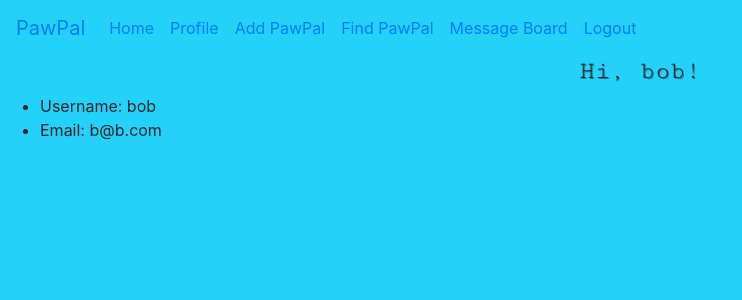
After one commit to kirksudduth/PawPal, a Django app: page /profile/ in a window 1280 px wide. The commit adds this page. Shown: the top 300 px of the page, without its empty margins (0-742 px from the left). Run offline with Django 3.2, Linux system fonts and the light colour scheme; a user stored in the database is signed in; data comes from the database, SQL or seed files in the repository; data that the repository does not hold is empty; parts of the project's set-up code (start-up, migrations or seed data) failed here and were passed over; some libraries are stand-ins or nearby versions.

Commit message:
trying to get all necessary info showing up on profile page

```diff
--- /dev/null
+++ b/pawpalproject/pawpalapp/templates/parents/profile.html
@@ -0,0 +1,18 @@
+{% extends 'shared/base.html' %} {% load static %} {% block css %}
+<link rel="stylesheet" href="{% static 'styles/base.css' %}" />
+{% endblock %} {% block content %}
+<h3>Hi, {{ profile_view.parent.user.username }}!</h3>
+<div class="profile_info">
+  <ul>
+    <li class="username">Username: {{ profile_view.parent.user.username }}</li>
+    <li class="email">Email: {{ profile_view.parent.user.email }}</li>
+  </ul>
+</div>
+<div class="pawpals">
+  {% for pawpal in profile_view.pawpals%}
+  <div class="pawpal">
+    <h5>{{ pawpal.name }}</h5>
+  </div>
+  {% endfor %}
+</div>
+{% endblock %}
--- a/pawpalproject/pawpalapp/templates/pawpals/add.html
+++ b/pawpalproject/pawpalapp/templates/pawpals/add.html
@@ -1,5 +1,7 @@
-{% extends 'shared/base.html' %} {% block title %}Add Pawpal{% endblock %} {%
-load crispy_forms_tags %} {% block content %}
+{% extends 'shared/base.html' %} {% load static %} {% block css %}
+<link rel="stylesheet" href="{% static 'styles/base.css' %}" />
+{% endblock %} {% block title %}Add Pawpal{% endblock %} {%load
+crispy_forms_tags %} {% block content %}
 <form method="POST" class="form-group">
   {{ form }}
   <button type="submit" class="btn btn-success">Add Pawpal</button>
--- a/pawpalproject/pawpalapp/templates/shared/base.html
+++ b/pawpalproject/pawpalapp/templates/shared/base.html
@@ -25,7 +25,7 @@
     <header>
       {% block nav %}
       <nav class="navbar navbar-expand-md sticky-top">
-        <a class="navbar-brand" href="#">PawPal</a>
+        <a class="navbar-brand" href="{% url 'pawpalapp:home' %}">PawPal</a>
         {% if request.user.is_authenticated %}
         <button
           class="navbar-toggler"
@@ -43,10 +43,12 @@
         <div class="collapse navbar-collapse" id="navbarText">
           <ul class="navbar-nav mr-auto nav">
             <li class="nav-item">
-              <a class="nav-link" href="#">Home</a>
+              <a class="nav-link" href="{% url 'pawpalapp:home' %}">Home</a>
             </li>
             <li class="nav-item">
-              <a class="nav-link" href="#">Profile</a>
+              <a class="nav-link" href="{% url 'pawpalapp:profile' %}"
+                >Profile</a
+              >
             </li>
             <li class="nav-item">
               <a class="nav-link" href="{% url 'pawpalapp:add_pawpal' %}"
--- a/pawpalproject/pawpalapp/urls.py
+++ b/pawpalproject/pawpalapp/urls.py
@@ -11,4 +11,5 @@ urlpatterns = [
     path('accounts/', include('django.contrib.auth.urls'), name='login'),
     path('logout/', logout_user, name='logout'),
     path('pawpals/add', create_pawpal, name='add_pawpal'),
+    path('profile/', profile, name='profile'),
 ]
--- a/pawpalproject/pawpalapp/views/__init__.py
+++ b/pawpalproject/pawpalapp/views/__init__.py
@@ -3,3 +3,4 @@ from .auth.register import register
 from .auth.logout import logout_user
 from .activity_types.list import activity_type_list
 from .pawpals.create import create_pawpal
+from .parents.profile import profile
--- a/pawpalproject/pawpalapp/views/activity_types/list.py
+++ b/pawpalproject/pawpalapp/views/activity_types/list.py
@@ -7,7 +7,6 @@ from ...models import ActivityType, Activity, ParentPawPal
 def activity_type_list(request):
     if request.method == 'GET':
         parent_pawpal_set = ParentPawPal.objects.filter(parent_id=request.user.id)
-        print("What is this?", parent_pawpal_set)
         list_view = {}
         list_view['all_activity_types'] = ActivityType.objects.filter(pawpal_id=parent_pawpal_set[0].pawpal_id)
         list_view['all_activities'] = Activity.objects.filter(pawpal_id=parent_pawpal_set[0].pawpal_id)
--- /dev/null
+++ b/pawpalproject/pawpalapp/views/parents/profile.py
@@ -0,0 +1,22 @@
+from django.shortcuts import render, redirect
+from django.urls import reverse
+from django.contrib.auth.decorators import login_required
+from ...models import PawPal, Parent, ParentPawPal
+
+@login_required
+def profile(request):
+    if request.method == 'GET':
+        parent = Parent.objects.get(user_id=request.user.id)
+        parent_pawpal_set = list(ParentPawPal.objects.filter(parent_id=request.user.id))
+        print("PAWPALS:", parent_pawpal_set)
+        profile_view = {}
+        profile_view['parent'] = parent
+        profile_view['pawpals'] = parent_pawpal_set
+
+        template_name = 'parents/profile.html'
+
+        context = {
+            'profile_view' : profile_view
+        }
+
+        return render(request, template_name, context)
```
Also changed, not shown: pawpalproject/pawpalapp/templates/parents/detail.html (deleted).
